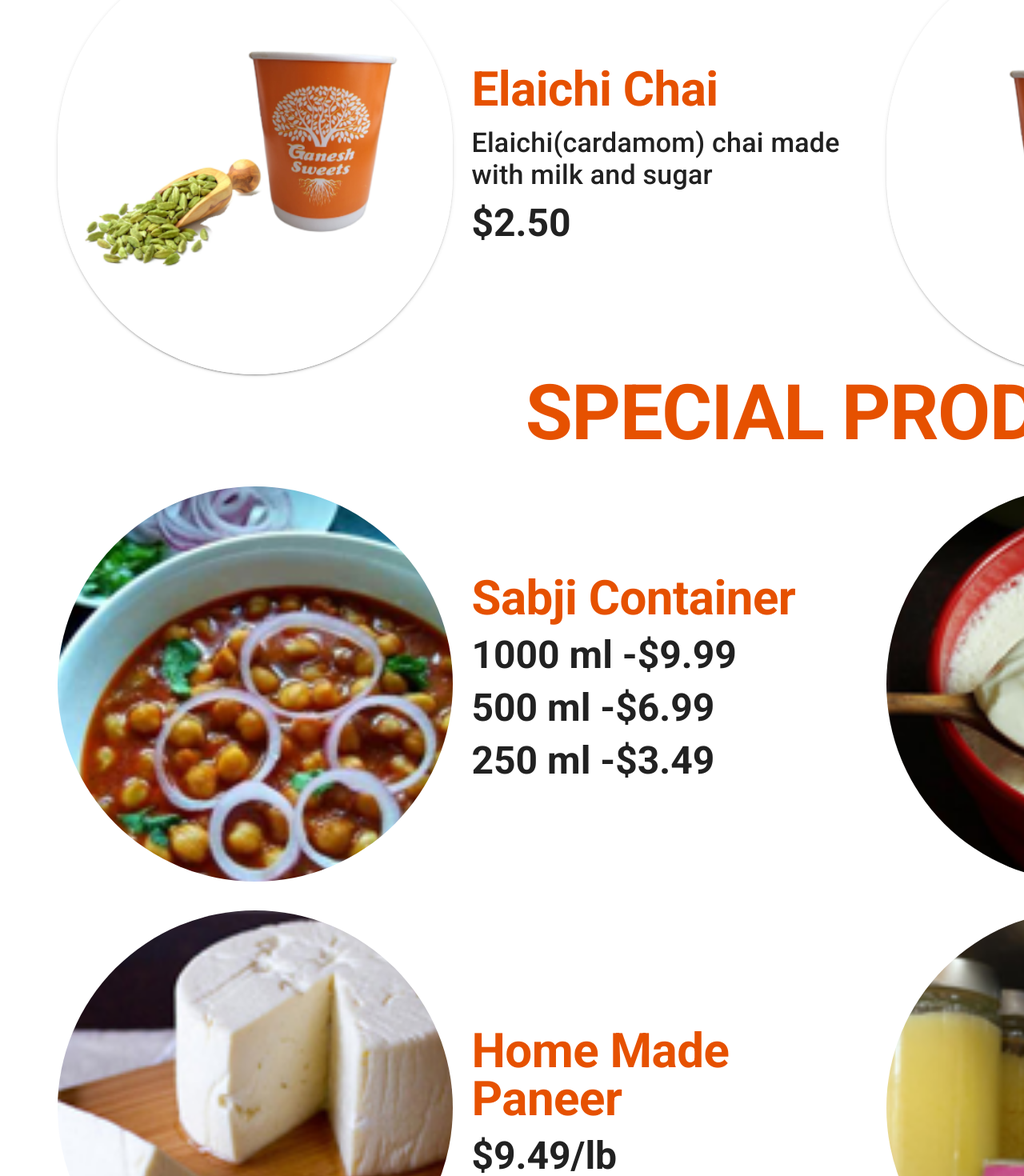
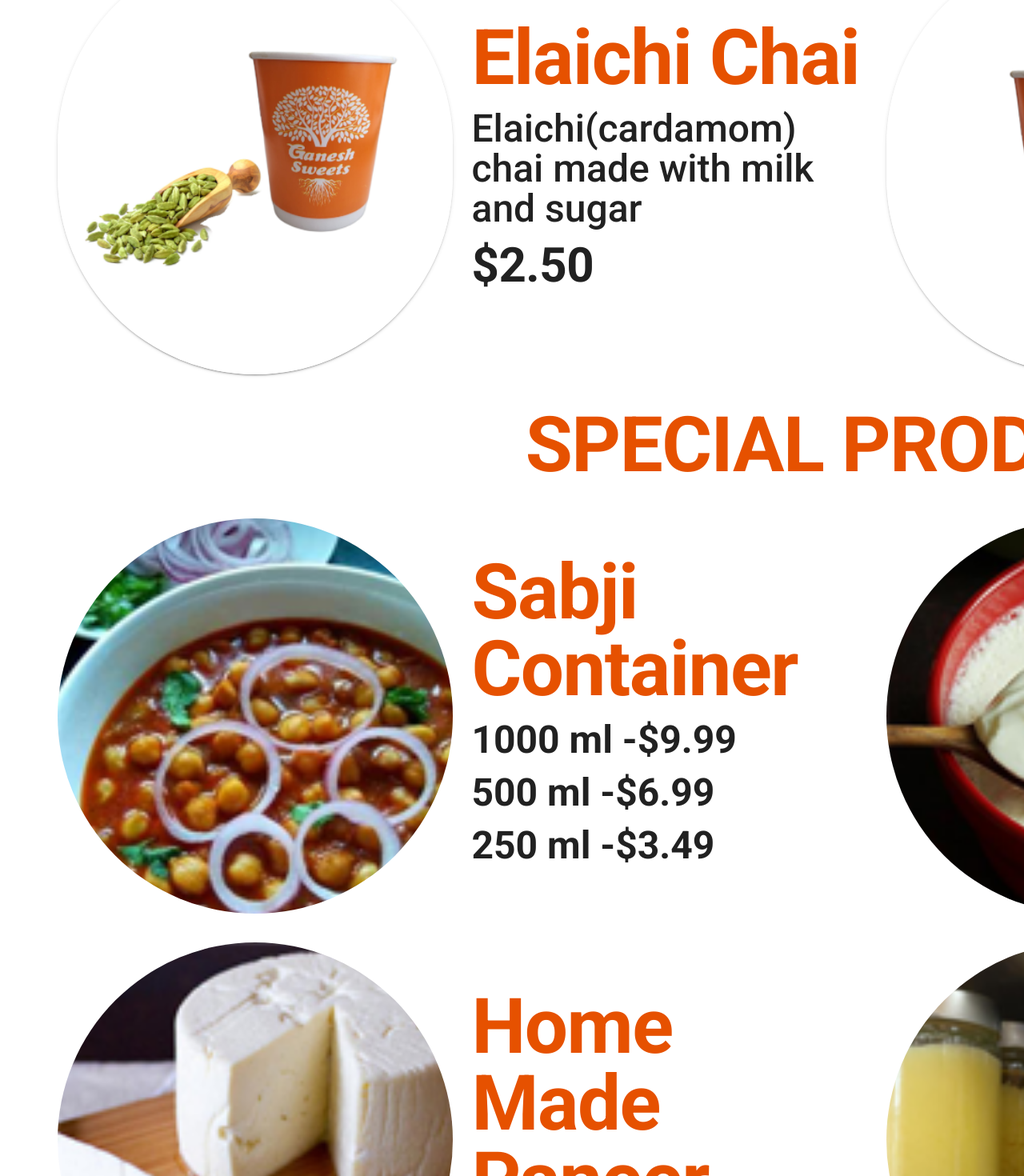
Before and after one commit to satindersingh472/ganesh_sweets_new, a Nuxt app: page /screenThree in a window 1280 px wide. Shown: the part 1330-2800 px from the top of the page at 80% size. Built offline with nearby package versions, Linux system fonts and the light colour scheme.

Commit message:
finished

```diff
--- a/pages/screenFour.vue
+++ b/pages/screenFour.vue
@@ -1,9 +1,10 @@
 <template>
   <div class="grid align-center" >
-    <v-container class="grid align-center" >
+    <v-container class="grid align-center" style="padding: 200px 100px 200px 100px ;"  >
       <v-row>
-        <p class="primary--text text-center text-h1 font-weight-bold" >Our Specials</p>
+        <v-img :src="require('@/assets/images/special_products/chaiSamosa.png')" >
 
+        </v-img>
       </v-row>
     </v-container>
   </div>
--- a/pages/screenThree.vue
+++ b/pages/screenThree.vue
@@ -24,17 +24,17 @@
               align-self="center"
               cols="6"
             >
-              <p class="primary--text text-h2 font-weight-bold ">{{ item["name"] }}</p>
-              <p class="text-h4 font-weight-medium">
+              <p class="primary--text text-h1 font-weight-bold ">{{ item["name"] }}</p>
+              <p class="text-h3 font-weight-medium">
                 {{ item["description"] }}
               </p>
-              <p class="text-h3 font-weight-bold" >{{ item["price"] }}</p>
+              <p class="text-h2 font-weight-bold" >{{ item["price"] }}</p>
             </v-col>
           </v-row>
         </v-col>
       </v-row>
 
-      <h3 class="primary--text text-center text-h1 font-weight-bold">SPECIAL PRODUCTS</h3>
+      <h3 class="primary--text text-center text-h1 mt-10 font-weight-bold">SPECIAL PRODUCTS</h3>
       <v-row class="mt-5">
         <v-col cols="6" class="mt-3" v-for="(special, index) in specials" :key="index">
           <v-row>
@@ -51,11 +51,11 @@
               align-self="center"
               cols="6"
             >
-              <p class="primary--text text-h2 font-weight-bold  ">{{ special["name"] }}</p>
+              <p class="primary--text text-h1 font-weight-bold  ">{{ special["name"] }}</p>
               <p v-for="(desc, index) in special['description']" :key="index" class="text-h3 font-weight-bold" >
                 {{ desc }}
               </p>
-              <p class="text-h3 font-weight-bold" >{{ special["price"] }}</p>
+              <p class="text-h2 font-weight-bold" >{{ special["price"] }}</p>
             </v-col>
           </v-row>
         </v-col>
@@ -80,19 +80,19 @@ export default {
           image_name: "kesar-milk.png",
           price: "$6.50",
           description:
-            "Kesar Badam Milk is loaded with goodness of almonds and saffron.",
+            "Loaded with goodness of almonds and saffron.",
         },
         {
           name: "Elachi Milk Badam",
           image_name: "milk-badam-elachi.png",
           price: "$5.75",
-          description: "Indian drink where almonds are blended with milk.",
+          description: "Almonds blended with milk.",
         },
         {
           name: "Dudh Patti",
           image_name: "ganeshCup.png",
           price: "$3.49",
-          description: "Made with milk, sugar and tea leaves (chai ki patti).",
+          description: "Made with milk, sugar and tea leaves(chai ki patti).",
         },
         {
           name: "Masala Chai",
--- a/pages/screenTwo.vue
+++ b/pages/screenTwo.vue
@@ -13,7 +13,7 @@
         >
           <v-row>
             <v-col cols="6">
-              <v-card class="rounded-pill" elevation="10" >
+              <v-card class="rounded-pill" elevation="10">
                 <v-img
                   width="100%"
                   :src="imagePath(`${item['image_name']}`)"
@@ -22,11 +22,13 @@
               </v-card>
             </v-col>
             <v-col align-self="center" cols="6">
-              <p class="primary--text text-h2 font-weight-bold ">{{ item["name"] }}</p>
+              <p class="primary--text text-h2 font-weight-bold">
+                {{ item["name"] }}
+              </p>
               <p class="text-h5 font-weight-medium">
                 {{ item["description"] }}
               </p>
-              <p class="text-h4 font-weight-bold" >{{ item["price"] }}</p>
+              <p class="text-h4 font-weight-bold">{{ item["price"] }}</p>
               <p
                 v-if="item['availablity'] !== ''"
                 class="text-h5 font-weight-bold"
@@ -55,7 +57,7 @@ export default {
           name: "Paneer Pakoda",
           image_name: "paneer_pakoda2.png",
           price: "$11.99/lb",
-          description: "Delicious paneer fitters, both cripsy and crunchy.",
+          description: "Delicious paneer fitters, both crispy and crunchy.",
           availablity: "",
         },
         {
@@ -101,7 +103,7 @@ export default {
           name: "Samosa Chana",
           image_name: "samosa_chana.png",
           // price: "$6.50-Reg Samosa $5.50-Min Samosa",
-          price:"Reg Samosa $6.50 Mini Samosa $5.50",
+          price: " Reg Samosa $6.50 and Mini Samosa $5.50",
           description: "Crunchy samosa is served with spicy channe(chickpeas).",
           availablity: "",
         },
```
Also changed, not shown: assets/images/special_products/chaiSamosa.png (added), assets/images/special_products/samosaChai.jpeg (added).
